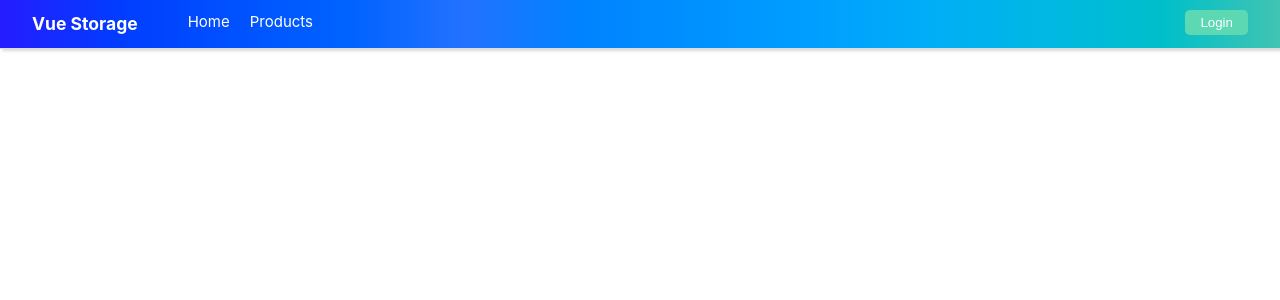
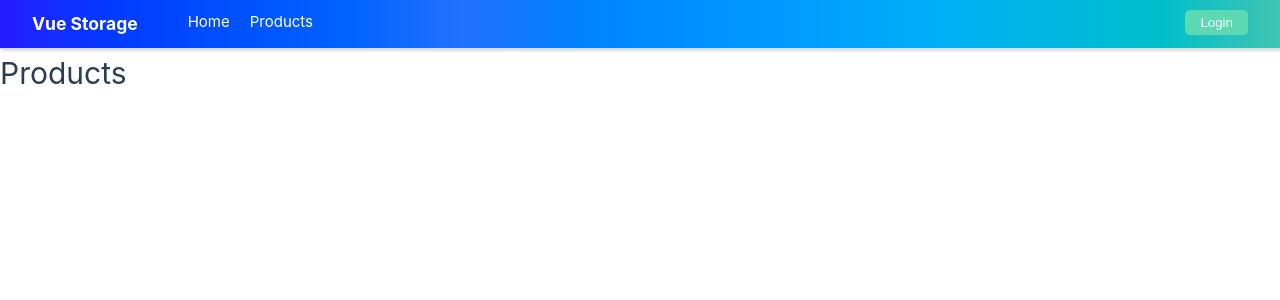
Before and after one commit to gabeFrancisco/vue-storage, a Vue app in the folder ui/vue_storage/: page /dashboard/products in a window 1280 px wide. Shown: the top 300 px of the page. Built offline with nearby package versions, Linux system fonts and the light colour scheme.

Commit message:
added vue router

```diff
--- a/ui/vue_storage/src/App.vue
+++ b/ui/vue_storage/src/App.vue
@@ -4,11 +4,7 @@ import Header from './components/Header.vue';
 </script>
 
 <template>
-  <Header/>
-  <div class="content">
-    <RouterView/>
-
-  </div>
+    <router-view/>
 </template>
 
 <style scoped>
--- a/ui/vue_storage/src/components/Header.vue
+++ b/ui/vue_storage/src/components/Header.vue
@@ -1,7 +1,7 @@
 <script setup>
 
 function message(){
-    alert("clicked!")
+    window.location.href = "/login"
 }
 
 </script>
@@ -18,7 +18,7 @@ function message(){
             <div>
                 <ul>
                     <li><router-link to="/">Home</router-link></li>
-                    <li><router-link to="/products">Products</router-link></li>
+                    <li><router-link to="/dashboard/products">Products</router-link></li>
                 </ul>
             </div>
         </div>
--- /dev/null
+++ b/ui/vue_storage/src/views/DashboardView.vue
@@ -0,0 +1,11 @@
+<script setup>
+import Header from '../components/Header.vue'
+</script>
+
+<template>
+    <div class="dashboard">
+
+        <Header />
+        <router-view/>
+    </div>
+</template>
--- /dev/null
+++ b/ui/vue_storage/src/views/LoginView.vue
@@ -0,0 +1,7 @@
+<script setup>
+
+</script>
+
+<template>
+    <div>Login</div>
+</template>
```
Also changed, not shown: ui/vue_storage/src/router.js (+7 -1 lines).
